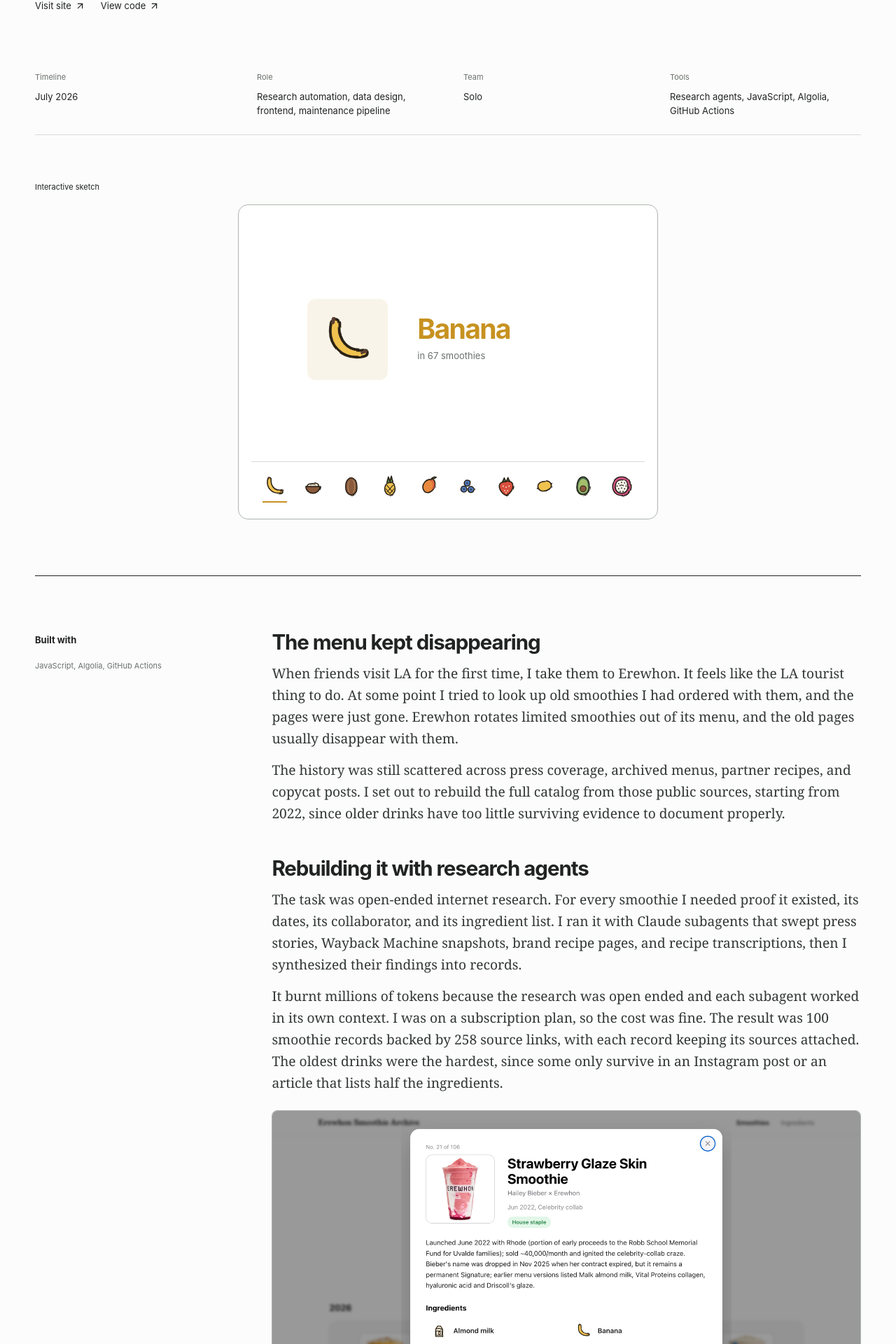
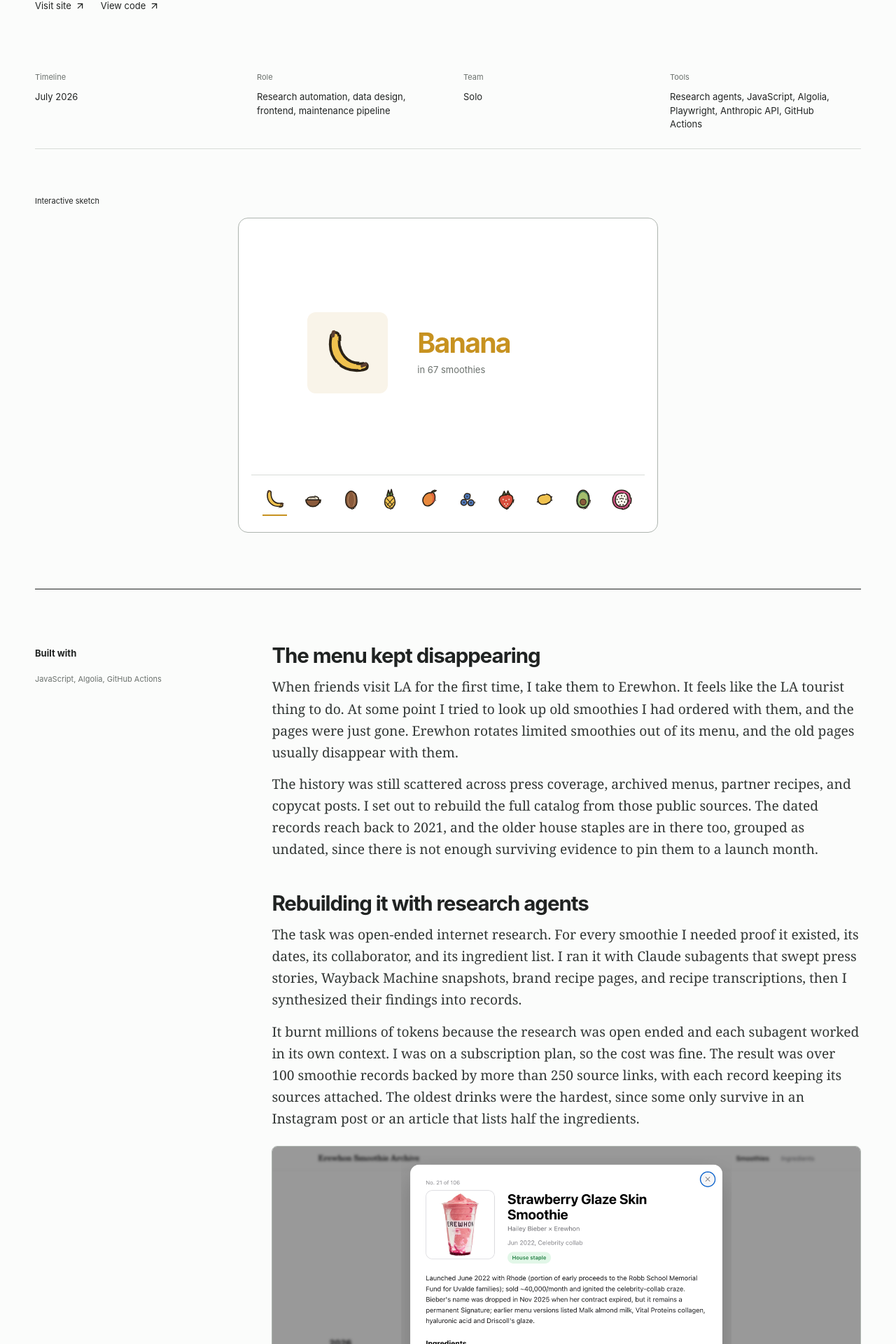
Before and after one commit to gaoe03/personalwebsite, a React (Vite) app: page /projects/erewhon/ in a window 1280 px wide. Shown: the part 417-2337 px from the top of the page at 70% size. Built offline with nearby package versions, Linux system fonts and the light colour scheme.

Commit message:
correct the erewhon writeup: floors instead of exact counts, accurate era scope and guard list

```diff
--- a/src/lab/projectDetails.js
+++ b/src/lab/projectDetails.js
@@ -77,10 +77,10 @@
       ['Timeline', 'July 2026'],
       ['Role', 'Research automation, data design, frontend, maintenance pipeline'],
       ['Team', 'Solo'],
-      ['Tools', 'Research agents, JavaScript, Algolia, GitHub Actions'],
+      ['Tools', 'Research agents, JavaScript, Algolia, Playwright, Anthropic API, GitHub Actions'],
     ],
     highlights: [
-      { title: 'Recovering the old menu', text: 'Research agents swept press coverage, Wayback Machine snapshots, and recipe pages to recover 100 discontinued smoothies, each backed by its source links.' },
+      { title: 'Recovering the old menu', text: 'Research agents swept press coverage, Wayback Machine snapshots, and recipe pages to recover over 100 smoothies, most of them long off the menu, each backed by its source links.' },
       { title: 'Drawing the ingredients', text: 'Every ingredient gets a flat-color SVG icon with an ink outline, plus a constant wobble inspired by skribbl.io that makes the whole page look hand drawn.' },
       { title: 'Keeping it current', text: 'A pipeline checks the live menu twice a month and opens a pull request with images and ingredients already filled in. I review the pull request and decide whether to merge it.' },
     ],
@@ -89,14 +89,14 @@
         heading: 'The menu kept disappearing',
         body: [
           'When friends visit LA for the first time, I take them to Erewhon. It feels like the LA tourist thing to do. At some point I tried to look up old smoothies I had ordered with them, and the pages were just gone. Erewhon rotates limited smoothies out of its menu, and the old pages usually disappear with them.',
-          'The history was still scattered across press coverage, archived menus, partner recipes, and copycat posts. I set out to rebuild the full catalog from those public sources, starting from 2022, since older drinks have too little surviving evidence to document properly.',
+          'The history was still scattered across press coverage, archived menus, partner recipes, and copycat posts. I set out to rebuild the full catalog from those public sources. The dated records reach back to 2021, and the older house staples are in there too, grouped as undated, since there is not enough surviving evidence to pin them to a launch month.',
         ],
       },
       {
         heading: 'Rebuilding it with research agents',
         body: [
           'The task was open-ended internet research. For every smoothie I needed proof it existed, its dates, its collaborator, and its ingredient list. I ran it with Claude subagents that swept press stories, Wayback Machine snapshots, brand recipe pages, and recipe transcriptions, then I synthesized their findings into records.',
-          'It burnt millions of tokens because the research was open ended and each subagent worked in its own context. I was on a subscription plan, so the cost was fine. The result was 100 smoothie records backed by 258 source links, with each record keeping its sources attached. The oldest drinks were the hardest, since some only survive in an Instagram post or an article that lists half the ingredients.',
+          'It burnt millions of tokens because the research was open ended and each subagent worked in its own context. I was on a subscription plan, so the cost was fine. The result was over 100 smoothie records backed by more than 250 source links, with each record keeping its sources attached. The oldest drinks were the hardest, since some only survive in an Instagram post or an article that lists half the ingredients.',
         ],
         image: {
           src: '/projects/erewhon/record-strawberry-glaze.png',
@@ -126,7 +126,7 @@
       {
         heading: 'Guardrails',
         body: [
-          'A bad automated run could wreck the archive, so the pipeline refuses to ship anything suspicious. It stops if too few smoothies come back, too many look new at once, or one pass would discontinue half the menu. Those patterns usually mean the fetch broke or the site changed, so the pipeline waits for me to look at it.',
+          'A bad automated run could wreck the archive, so the pipeline refuses to ship anything suspicious. It stops if too few smoothies come back, if any of them arrive missing an ID or a name, if too many look new at once, or if one pass would discontinue more than half the drinks it still counts as live. Those patterns usually mean the fetch broke or the site changed, so the pipeline waits for me to look at it.',
           'The expensive steps run last. A headless browser only opens the handful of genuinely new product pages, and a model only sees ingredient text the regex matcher could not handle.',
         ],
       },
```
